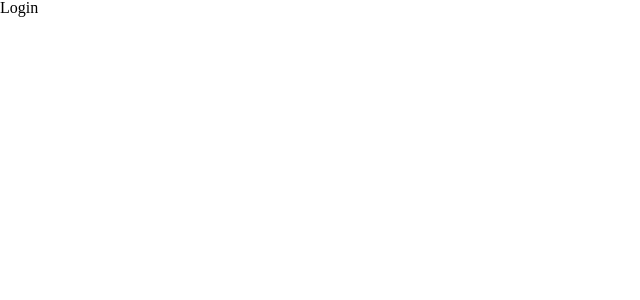
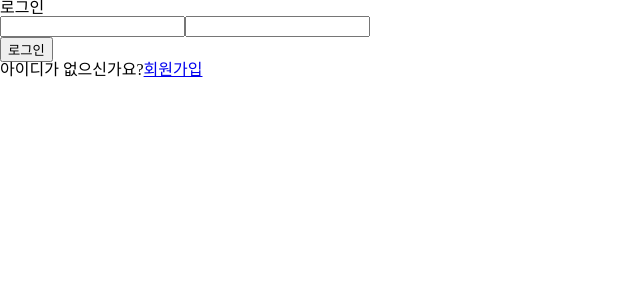
Before and after one commit to minjaechoi0518/sprint-client, a React (Create React App) app: page /login in a window 1280 px wide. Shown: the top 300 px of the page, without its empty margins (0-640 px from the left). Built offline with nearby package versions, Linux system fonts and the light colour scheme.

Commit message:
Feat 로그인 기능 구현

```diff
--- /dev/null
+++ b/src/components/Hooks/useInput.js
@@ -0,0 +1,11 @@
+import React, { useState } from 'react'
+
+const useInput = () => {
+  const [value, setValue] = useState('')
+  const onChange = (e) => {
+    setValue(e.target.value)
+  }
+  return [value, onChange]
+}
+
+export default useInput
--- a/src/components/Login.jsx
+++ b/src/components/Login.jsx
@@ -1,8 +1,39 @@
-import React from 'react'
+import React, { useState } from 'react'
+import { Link } from 'react-router-dom'
+import useInput from './Hooks/useInput'
 
 const Login = () => {
+  const [userId, onChangeUserIdHandler ] = useInput('')
+  const [password, onChangPasswordHandler] = useInput('')
+
+  const [warningNotice, setWarningNotice] = useState('')
+
+  const onClickLoginHandler = ()=>{
+    if(userId.length <1 ){
+      setWarningNotice('아이디를 입력해주세요')
+      return;
+    }
+    if(password.length <1 ){
+      setWarningNotice('비밀번호를 입력해주세요')
+      return;
+    }
+
+  }
   return (
-    <div>Login</div>
+    <>
+    <h1>로그인</h1>
+    <form>
+    <input value={userId} onChange={onChangeUserIdHandler}/>
+    <input value={password} onChange={onChangPasswordHandler}/>
+    </form>
+    <button onClick={onClickLoginHandler}>로그인</button>
+    {warningNotice}
+
+
+    <div>
+    아이디가 없으신가요?<Link to='/signUp'>회원가입</Link>
+    </div>
+    </>
   )
 }
 
```
